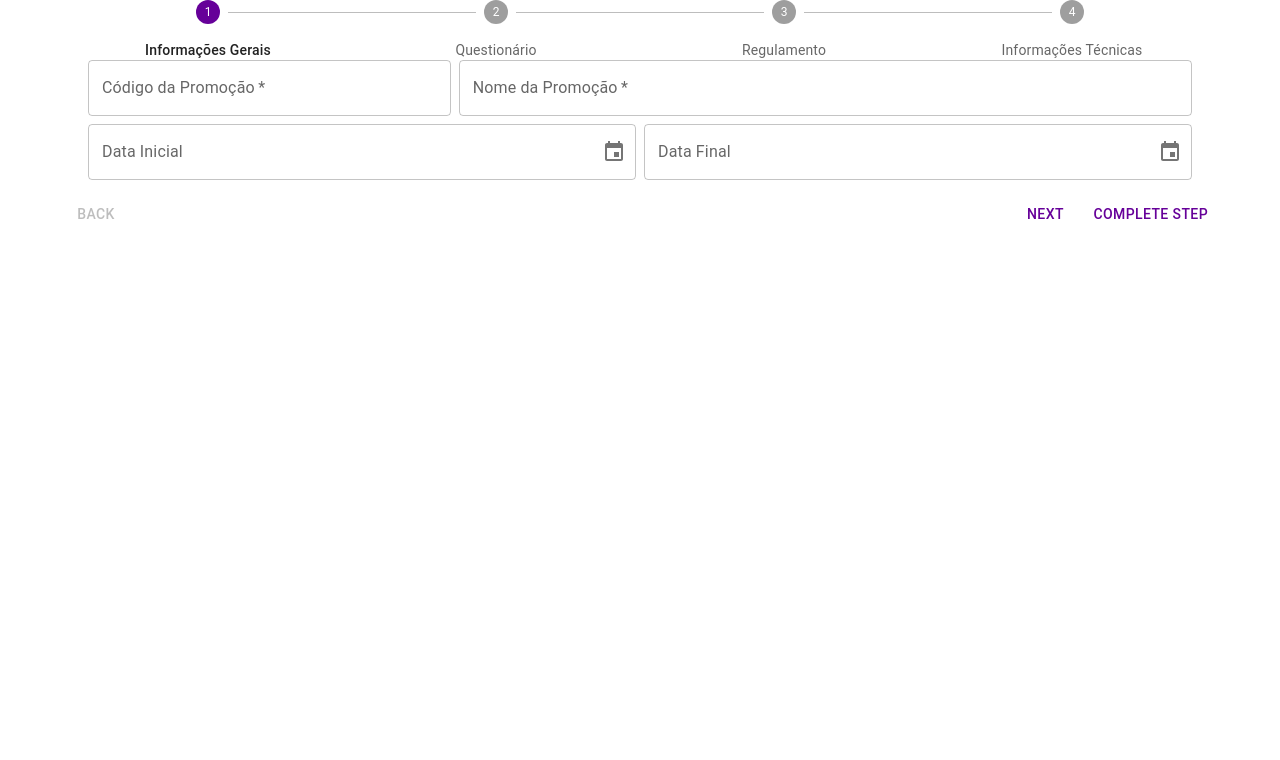
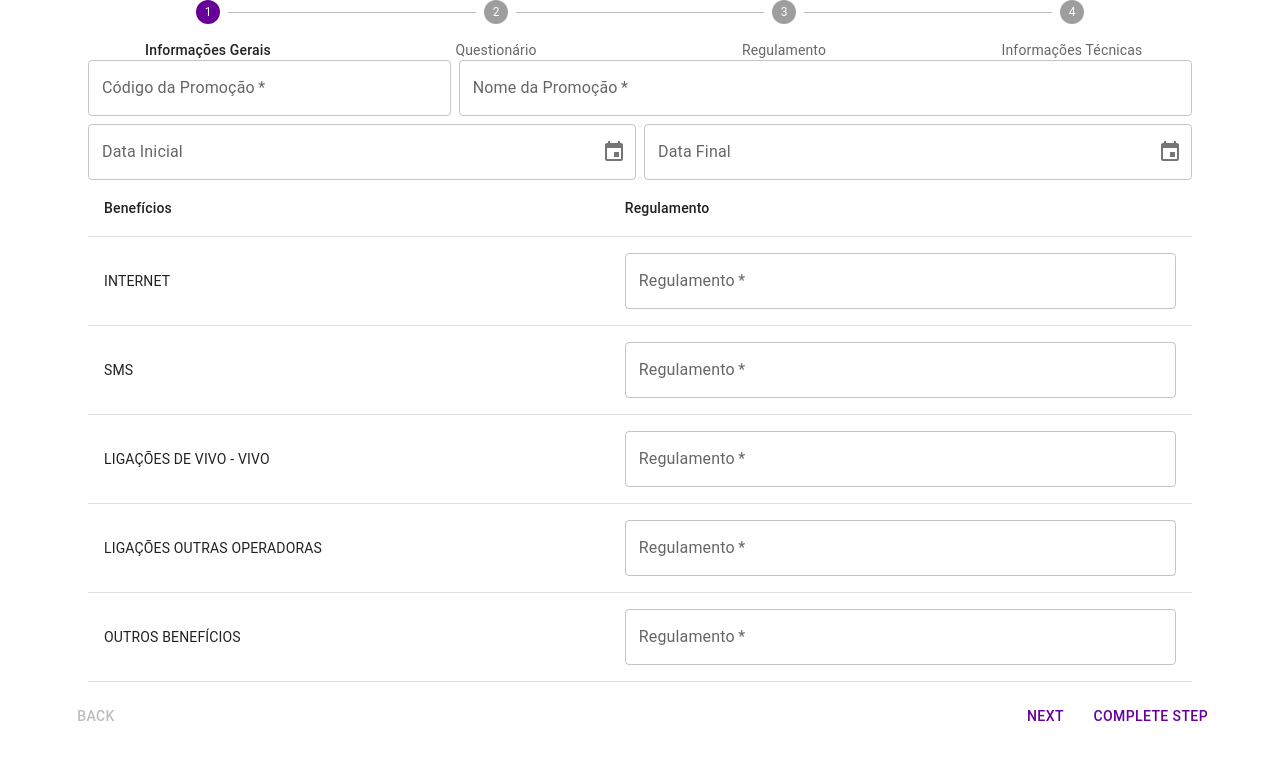
Before and after one commit to BSBContreras/yb-sgp-next, a Next.js app: page /create in a window 1280 px wide. Shown: the top 760 px of the page. Built offline with nearby package versions, Linux system fonts and the light colour scheme.

Commit message:
Create/General created, input excel file

```diff
--- a/components/General.js
+++ b/components/General.js
@@ -1,23 +1,105 @@
-import { useState } from 'react';
+import React, { useState } from 'react';
 import { AdapterDateFns } from '@mui/x-date-pickers/AdapterDateFns';
 import { LocalizationProvider } from '@mui/x-date-pickers/LocalizationProvider';
 import { DesktopDatePicker } from '@mui/x-date-pickers/DesktopDatePicker';
 
 import ptBR from 'date-fns/locale/pt-BR'
 
-import { Grid } from '@mui/material'
+import {
+  Table,
+  TableHead,
+  TableBody,
+  TableCell,
+  TableContainer,
+  TableRow
+} from '@mui/material';
+
+import Grid from '@mui/material/Grid'
 import TextField from '@mui/material/TextField'
+
 import { useDispatch, useSelector } from 'react-redux';
-import { changeCodPromocao, changeDesPromocao, selectPromo } from '../redux/GeneralSlice';
+import {
+  changeCodPromocao,
+  changeDesPromocao,
+  changeStartDate,
+  changeFinalDate,
+  changeDesBenefit,
+  selectGeneral
+} from '../redux/GeneralSlice';
 
-export default function General() {
+const benefits = {
+  '1': 'INTERNET',
+  '2': 'SMS',
+  '3': 'LIGAÇÕES DE VIVO - VIVO',
+  '4': 'LIGAÇÕES OUTRAS OPERADORAS',
+  '5': 'OUTROS BENEFÍCIOS'
+}
 
-  const { promo } = useSelector(selectPromo)
+function Benefit({ benefit }) {
+
+  const { benefits } = useSelector(selectGeneral)
+
+  const [des_regulamento_beneficio, set_des_regulamento_beneficio] = useState(benefits[benefit.id_tipo_beneficio])
+
+  const dispatch = useDispatch()
+
+  const handleChangeBenefit = des_regulamento_beneficio => {
+    set_des_regulamento_beneficio(des_regulamento_beneficio)
+  }
+
+  const handleBlurBenefit = () => {
+    dispatch(changeDesBenefit([benefit.id_tipo_beneficio, des_regulamento_beneficio]))
+  }
+
+  return (
+    <TableRow>
+      <TableCell>
+        {benefit.des_tipo_beneficio}
+      </TableCell>
+      <TableCell>
+        <TextField
+          required
+          fullWidth
+          id='des_regulamento_beneficio'
+          label='Regulamento'
+          onChange={e => handleChangeBenefit(e.target.value)}
+          onBlur={handleBlurBenefit}
+          value={des_regulamento_beneficio}
+        />
+      </TableCell>
+    </TableRow>
+  )
+}
+
+function Benefits() {
+  return (
+    <TableContainer>
+      <Table>
+        <TableHead>
+          <TableRow>
+            <TableCell>Benefícios</TableCell>
+            <TableCell>Regulamento</TableCell>
+          </TableRow>
+        </TableHead>
+        <TableBody>
+          {Object.entries(benefits).map(([key, value]) => (
+            <Benefit key={key} benefit={{ id_tipo_beneficio: key, des_tipo_beneficio: value }} />
+          ))}
+        </TableBody>
+      </Table>
+    </TableContainer>
+  )
+}
+
+function Header() {
+
+  const { promo } = useSelector(selectGeneral)
+  const { dtc_inicial, dtc_final } = promo
+
   const dispatch = useDispatch()
 
   const [cod_promocao, set_cod_promocao] = useState(promo.cod_promocao)
   const [des_promocao, set_des_promocao] = useState(promo.des_promocao)
-  const [startDate, setStartDate] = useState(null)
 
   const handleChangeCodPromocao = cod_promocao => {
     set_cod_promocao(cod_promocao)
@@ -36,7 +118,11 @@ export default function General() {
   }
 
   const handleChangeStartDate = newValue => {
-    setStartDate(newValue)
+    dispatch(changeStartDate(newValue))
+  }
+
+  const handleChangeFinalDate = newValue => {
+    dispatch(changeFinalDate(newValue))
   }
 
   return (
@@ -68,7 +154,7 @@ export default function General() {
           <DesktopDatePicker
             label='Data Inicial'
             inputFormat='dd/MM/yyyy'
-            value={startDate}
+            value={dtc_inicial}
             onChange={handleChangeStartDate}
             renderInput={(params) => <TextField fullWidth {...params} />}
           />
@@ -79,8 +165,8 @@ export default function General() {
           <DesktopDatePicker
             label='Data Final'
             inputFormat='dd/MM/yyyy'
-            value={startDate}
-            onChange={handleChangeStartDate}
+            value={dtc_final}
+            onChange={handleChangeFinalDate}
             renderInput={(params) => <TextField fullWidth {...params} />}
           />
         </LocalizationProvider>
@@ -88,3 +174,12 @@ export default function General() {
     </Grid>
   )
 }
+
+export default function General() {
+  return (
+    <React.Fragment>
+      <Header />
+      <Benefits />
+    </React.Fragment>
+  )
+}
--- a/package.json
+++ b/package.json
@@ -20,7 +20,8 @@
     "next": "12.1.6",
     "react": "18.1.0",
     "react-dom": "18.1.0",
-    "react-redux": "^8.0.2"
+    "react-redux": "^8.0.2",
+    "read-excel-file": "^5.3.4"
   },
   "devDependencies": {
     "eslint": "8.17.0",
--- a/redux/GeneralSlice.js
+++ b/redux/GeneralSlice.js
@@ -5,7 +5,16 @@ export const slice = createSlice({
   initialState: {
     promo: {
       cod_promocao: '',
-      des_promocao: ''
+      des_promocao: '',
+      dtc_inicial: null,
+      dtc_final: null
+    },
+    benefits: {
+      '1': '',
+      '2': '',
+      '3': '',
+      '4': '',
+      '5': ''
     }
   },
   reducers: {
@@ -14,12 +23,31 @@ export const slice = createSlice({
     },
     changeDesPromocao(state, { payload }) {
       return { ...state, promo: { ...state.promo, des_promocao: payload } }
+    },
+    changeStartDate(state, { payload }) {
+      return { ...state, promo: { ...state.promo, dtc_inicial: payload } }
+    },
+    changeFinalDate(state, { payload }) {
+      return { ...state, promo: { ...state.promo, dtc_final: payload } }
+    },
+    changeDesBenefit(state, { payload }) {
+      const { benefits } = state
+      const newBenefits = { ...benefits }
+      const [id_tipo_beneficio, des_regulamento_beneficio] = payload
+      newBenefits[id_tipo_beneficio] = des_regulamento_beneficio
+      return { ...state, benefits: newBenefits }
     }
   }
 })
 
-export const { changeCodPromocao, changeDesPromocao } = slice.actions
+export const {
+  changeCodPromocao,
+  changeDesPromocao,
+  changeStartDate,
+  changeFinalDate,
+  changeDesBenefit
+} = slice.actions
 
-export const selectPromo = state => state.general
+export const selectGeneral = state => state.general
 
 export default slice.reducer
```
Also changed, not shown: components/Questionnaire.js (+5 -3 lines), pages/app.js (+23 -1 lines), 1 other file (tests, documents, lock files or other folders).
